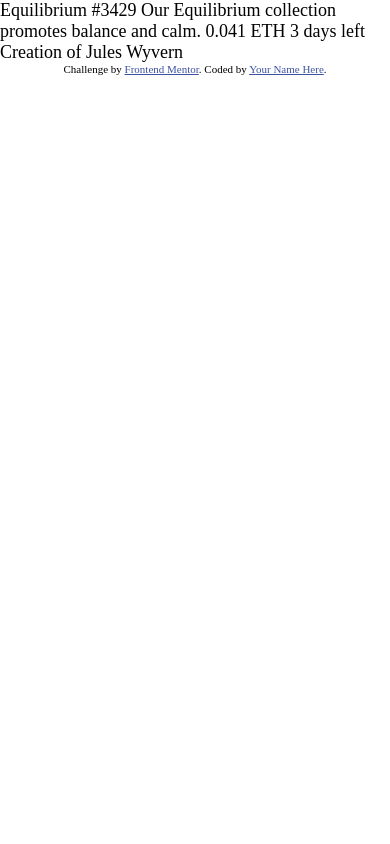
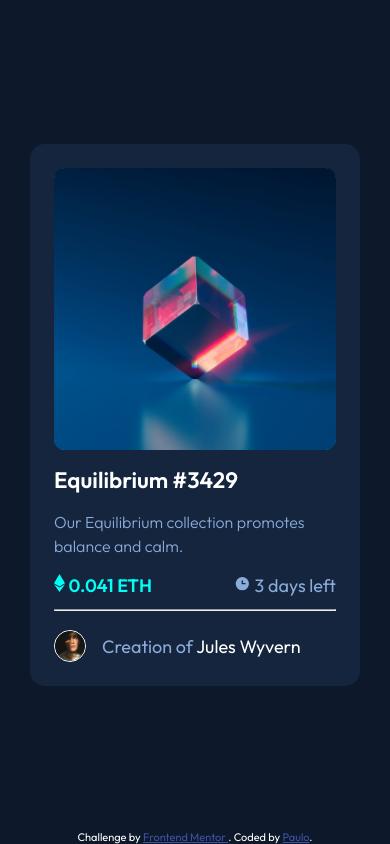
Before and after one commit to wellspr/nft-preview-card-component, a plain HTML site: page src/index.html in a window 390 px wide. Drawn offline with Linux system fonts and the light colour scheme.

Commit message:
mobile view

```diff
--- a/src/css/index.css
+++ b/src/css/index.css
@@ -1,3 +1,5 @@
+@import url('https://fonts.googleapis.com/css2?family=Outfit:wght@300;400;600&display=swap');
+
 * {
     margin: 0;
     padding: 0;
@@ -10,14 +12,142 @@
 --cyan: hsl(178, 100%, 50%);
 
 /* Neutral */
---very_dark_blue: hsl(217, 54%, 11%); /* (main BG) */
---very_dark_blue: hsl(216, 50%, 16%); /* (card BG) */
---very_dark_blue: hsl(215, 32%, 27%); /* (line) */
+--very_dark_blue_main: hsl(217, 54%, 11%); /* (main BG) */
+--very_dark_blue_card: hsl(216, 50%, 16%); /* (card BG) */
+--very_dark_blue_line: hsl(215, 32%, 27%); /* (line) */
 --white: hsl(0, 0%, 100%);
 }
 
 body {
+    font-family: 'Outfit', sans-serif;
     font-size: 18px;
+    color: var(--white);
+    background-color: var(--very_dark_blue_main);
+    min-height: 100vh;
+    display: flex;
+    flex-direction: column;
+    justify-content: space-between;
+}
+
+main {
+    display: flex;
+    flex-direction: column;
+    justify-content: center;
+    align-items: center;
+    flex-grow: 1;
+}
+
+section#nft-card {
+    display: flex;
+}
+
+article#nft-card-inner {
+    background-color: var(--very_dark_blue_card);
+    width: 330px;
+    padding: 1.5rem;
+    border-radius: 15px;
+}
+
+/* article figure#figure {} */
+
+article figure {
+    position: relative;
+    background-color: var(--cyan);
+    border-radius: 12px;
+    width: 282px;
+    height: 282px;
+}
+
+article figure img#card-illustration {
+    position: relative;
+    width: 100%;
+    border-radius: 10px;
+    cursor: pointer;
+    z-index: 1000;
+    transition: all 0.1s;
+}
+
+article figure:hover img#card-illustration {
+    z-index: 0;
+    opacity: 0.5;
+    transition: all 0.1s;
+}
+
+article figure img#icon-view {
+    position: absolute;
+    margin-left: auto;
+    margin-right: auto;
+    margin-top: auto;
+    margin-bottom: auto;
+    top: 0;
+    left: 0;
+    right: 0;
+    bottom: 0;
+    z-index: 1;
+    transition: all 0.1s;
+}
+
+article h1#nft-card-title {
+    color: var(--white);
+    margin: 1rem 0;
+    font-size: 1.4rem;
+    cursor: pointer;
+}
+
+article h1#nft-card-title:hover {
+    color: var(--cyan);
+}
+
+article p {
+    color: var(--soft_blue);
+    font-weight: 300;
+    font-size: 1rem;
+    line-height: 1.5;
+}
+
+article .details {
+    display: flex;
+    justify-content: space-between;
+    list-style: none;
+    margin: 1rem 0 0.75rem;
+}
+
+article .details .price {
+    color: var(--cyan);
+    font-weight: 600;
+}
+
+article .details .time {
+    color: var(--soft_blue);
+}
+
+article .line {
+    color: var(--very_dark_blue_line);
+}
+
+article .credits {
+    color: var(--soft_blue);
+    display: flex;
+    align-items: center;
+    margin: 1.2rem 0 0;
+}
+
+article .avatar {
+    width: 2rem;
+    margin-right: 1rem;
+    border: 1px var(--white) solid;
+    border-radius: 50%;
+}
+
+/* article .text {} */
+
+article .name {
+    color: var(--white);
+    cursor: pointer;
+}
+
+.name:hover {
+    color: var(--cyan);
 }
 
 .attribution { font-size: 11px; text-align: center; }
--- a/src/index.html
+++ b/src/index.html
@@ -12,18 +12,70 @@
 </head>
 <body>
 
-  Equilibrium #3429
+  <main>
 
-  Our Equilibrium collection promotes balance and calm.
+    <section id="nft-card" class="card">
 
-  0.041 ETH
-  3 days left
+      <article
+        id="nft-card-inner"
+        aria-labelledby="nft-card-title"
+        aria-describedby="nft-card-description"
+        >
+        <figure id="figure" role="none">
+          <img
+            id="icon-view"
+            alt="Icon View"
+            src="images/icon-view.svg"
+          >
+          <img
+            id="card-illustration"
+            alt="card-illustration"
+            src="images/image-equilibrium.jpg"
+          >
+        </figure>
 
-  Creation of Jules Wyvern
+        <h1 id="nft-card-title">Equilibrium #3429</h1>
 
-  <div class="attribution">
-    Challenge by <a href="https://www.frontendmentor.io?ref=challenge" target="_blank">Frontend Mentor</a>.
-    Coded by <a href="#">Your Name Here</a>.
-  </div>
+        <p id="nft-card-description" class="description">
+          Our Equilibrium collection promotes
+          balance and calm.
+        </p>
+
+        <ul class="details">
+          <li class="price">
+            <img alt="Ethereum Icon" src="images/icon-ethereum.svg">
+            0.041 ETH
+          </li>
+          <li class="time">
+            <img alt="Clock Icon" src="images/icon-clock.svg">
+            3 days left
+          </li>
+        </ul>
+
+        <hr class="line">
+
+        <div class="credits" role="contentinfo">
+          <img class="avatar" alt="" src="images/image-avatar.png">
+          <span class="text">
+            Creation of
+            <span class="name">Jules Wyvern</span>
+          </span>
+        </div>
+      </article>
+    </section>
+
+  </main>
+  <footer>
+    <div class="attribution">
+      Challenge by
+      <a
+        href="https://www.frontendmentor.io?ref=challenge"
+        target="_blank"
+        >
+        Frontend Mentor
+      </a>.
+      Coded by <a href="https://github.com/wellspr">Paulo</a>.
+    </div>
+  </footer>
 </body>
 </html>
```
Also changed, not shown: 1 other file.
